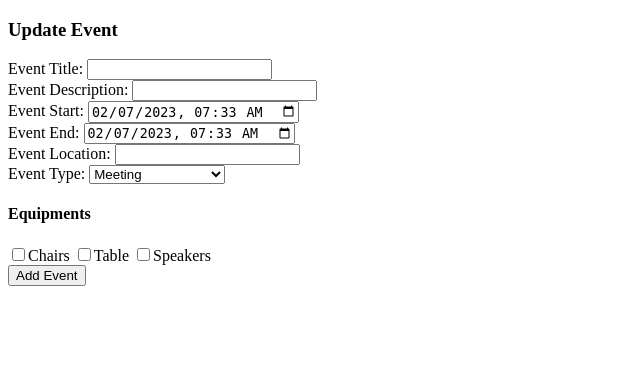
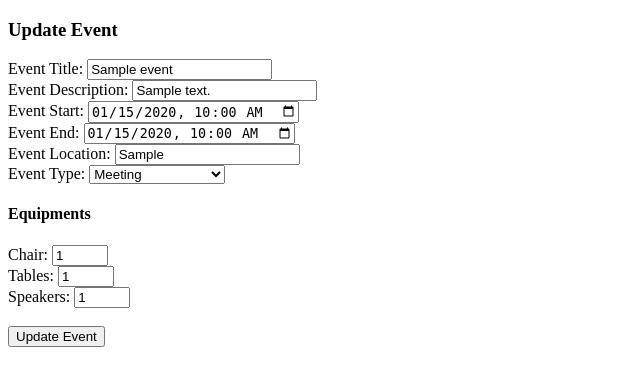
Before and after one commit to serrano1314/school-events, a PHP site: page /school-events/organizer/update_event.php?event_id=1 in a window 1280 px wide. Shown: the top 386 px of the page, without its empty margins (0-640 px from the left). Run offline with PHP 8.4, Linux system fonts and the light colour scheme; a user stored in the database is signed in; data comes from the database, SQL or seed files in the repository; tables that the repository leaves empty hold one stand-in row (values such as "Sample post").

Commit message:
coding update, to be continued later

```diff
--- a/organizer/index.php
+++ b/organizer/index.php
@@ -71,11 +71,11 @@
 
             $sql = "SELECT id FROM event ORDER BY id DESC LIMIT 1";
             $result = mysqli_query($con, $sql);
-            $last_event = mysqli_fetch_assoc($result);
+            $last_event = mysqli_fetch_row($result);
 
 
         ?>
-        <input type="hidden" name="event_id" value=<?php echo ($last_event) ?$last_event['id']+1 : 1; ?>>
+        <input type="hidden" name="event_id" value=<?php echo ($last_event) ?$last_event[0]+1 : 1; ?>>
         <input type="hidden" name="status" value="1">
         <br>
         <button type="submit" name="submit" id="addEvent">Add Event</button>
--- a/organizer/update_event.php
+++ b/organizer/update_event.php
@@ -1,6 +1,7 @@
 <?php
+    include '../admin/db_connect.php';
     if(isset($_GET['event_id'])){
-        include '../admin/db_connect.php';
+
         $event_id = $_GET['event_id'];
 
         $sql = "SELECT * FROM event WHERE id=$event_id";
@@ -13,7 +14,22 @@
         $event_end = $event_data['end_datetime'];
         $event_location = $event_data['location'];
         $event_type =$event_data['type'];
+        $event_id = $event_data['id'];
 
+    }
+?>
+<?php
+    if(isset($_POST['submit'])){
+        echo "meron";
+        $event_title = $_POST['title'];
+        $event_description = $_POST['description'];
+        $event_start = $_POST['start_datetime'];
+        $event_end = $_POST['end_datetime'];
+        $event_location = $_POST['location'];
+        $event_type = $_POST['type'];
+        $event_Status = $_POST['status'];
+        $event_id = $_POST['event_id'];
+        header('location:index.php');
     }
 ?>
 <!DOCTYPE html>
@@ -28,21 +44,21 @@
 </head>
 <body>
     <h3>Update Event</h3>
-    <form action="add_event.php" method="POSt">
+    <form action="update_event.php" method="POSt">
         <label for="title">Event Title:</label>
-        <input type="text" name="title" id="title" required><br>
+        <input type="text" name="title" id="title" required value="<?php echo $event_title; ?>"><br>
 
         <label for="event_description">Event Description:</label>
-        <input type="text" name="description" id="event_description" required><br>
+        <input type="text" name="description" id="event_description" required value="<?php echo $event_desc; ?>"><br>
 
         <label for="eventStart">Event Start:</label>
-        <input type="datetime-local" name="start_datetime" id="eventStart" value="2023-02-07T07:33"/><br>
+        <input type="datetime-local" name="start_datetime" id="eventStart" value="<?php echo date('Y-m-d\TH:i', strtotime($event_start));   ?>"/><br>
 
         <label for="eventStart">Event End:</label>
-        <input type="datetime-local" name="end_datetime" id="eventEnd" value="2023-02-07T07:33"/><br>
+        <input type="datetime-local" name="end_datetime" id="eventEnd" value="<?php echo date('Y-m-d\TH:i', strtotime($event_start));   ?>"/><br>
 
         <label for="location">Event Location:</label>
-        <input type="text" list="location" name="location" required/><br>
+        <input type="text" list="location" name="location" required value=<?php echo $event_location; ?>><br>
         <datalist id="location">
             <option value="Gymnasium">
             <option value="IRTC Builing">
@@ -51,34 +67,36 @@
 
         <label for="event_type">Event Type:</label>
         <select name="type" id="event_type"><br>
-            <option value="1">Meeting</option>
-            <option value="2">Organization Event</option>
-            <option value="3">Semester Kickoff</option>
-            <option value="4">Others</option>
+            <option value="1" <?php echo ($event_type == 1)? 'selected' : "";?>>Meeting</option>
+            <option value="2" <?php echo ($event_type == 2) ? 'selected': "hello";?>>Organization Event</option>
+            <option value="3" <?php echo ($event_type == 3) ? 'selected': "";?>>Semester Kickoff</option>
+            <option value="4" <?php echo ($event_type == 4) ? 'selected': "";?>>Others</option>
         </select>
 
         <h4>Equipments</h4>
-        <input type="checkbox" data-target="1">Chairs
-        <div style="display: none;" data-id="1">
-        <label for="chairs">Chairs</label>
-        <input type="number" id="chairs" name="chairs" min=0 value=0>
-        </div>
+        <?php
+            // get equipments
+            $sql = "SELECT * FROM equipments";
+            $result = mysqli_query($con, $sql);
+            $equipments = mysqli_fetch_all($result);
 
-        <input type="checkbox" data-target="2">Table
-        <div style="display: none;" data-id="2">
-        <label for="table">Table</label>
-        <input type="number" id="table" name="table" min=0 value=0>
-        </div>
+            $sql = 'SELECT * FROM equipment_in_used WHERE event_id='.$event_id;
+            $result = mysqli_query($con, $sql);
+            $equipment_data =array_slice(mysqli_fetch_row($result), 2);
 
-        <input type="checkbox" data-target="3">Speakers
-        <div style="display: none;" data-id="3">
-        <label for="table">Spearker</label>
-        <input type="number" id="table" name="speaker" min=0 value=0>
-        </div>
+
+            for($i=0; $i<count($equipments); $i++){
+
+                echo '<label for="'.$equipments[$i][1].'">'.$equipments[$i][1].': </label>';
+                echo '<input type="number" id="'.$equipments[$i][1].'" name="equipments_List['.$equipments[$i][1].']" min=0 max='.end($equipments[$i]).' value='.$equipment_data[$i].'><br>';
+            }
+
+
+        ?>
 
         <input type="hidden" name="status" value="1">
         <br>
-        <button type="submit" name="submit">Add Event</button>
+        <button type="submit" name="submit">Update Event</button>
 
     </form>
     </div>
```
